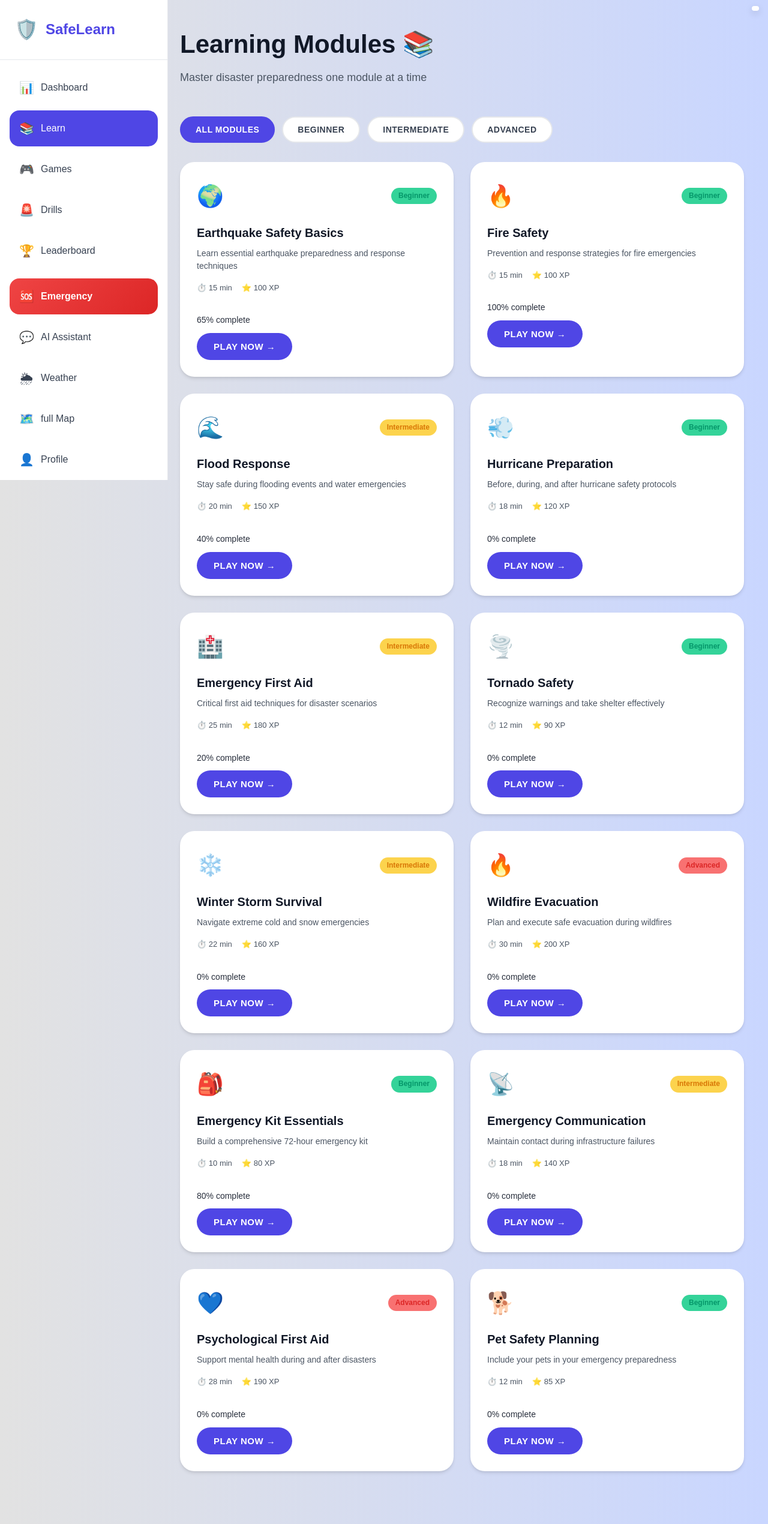
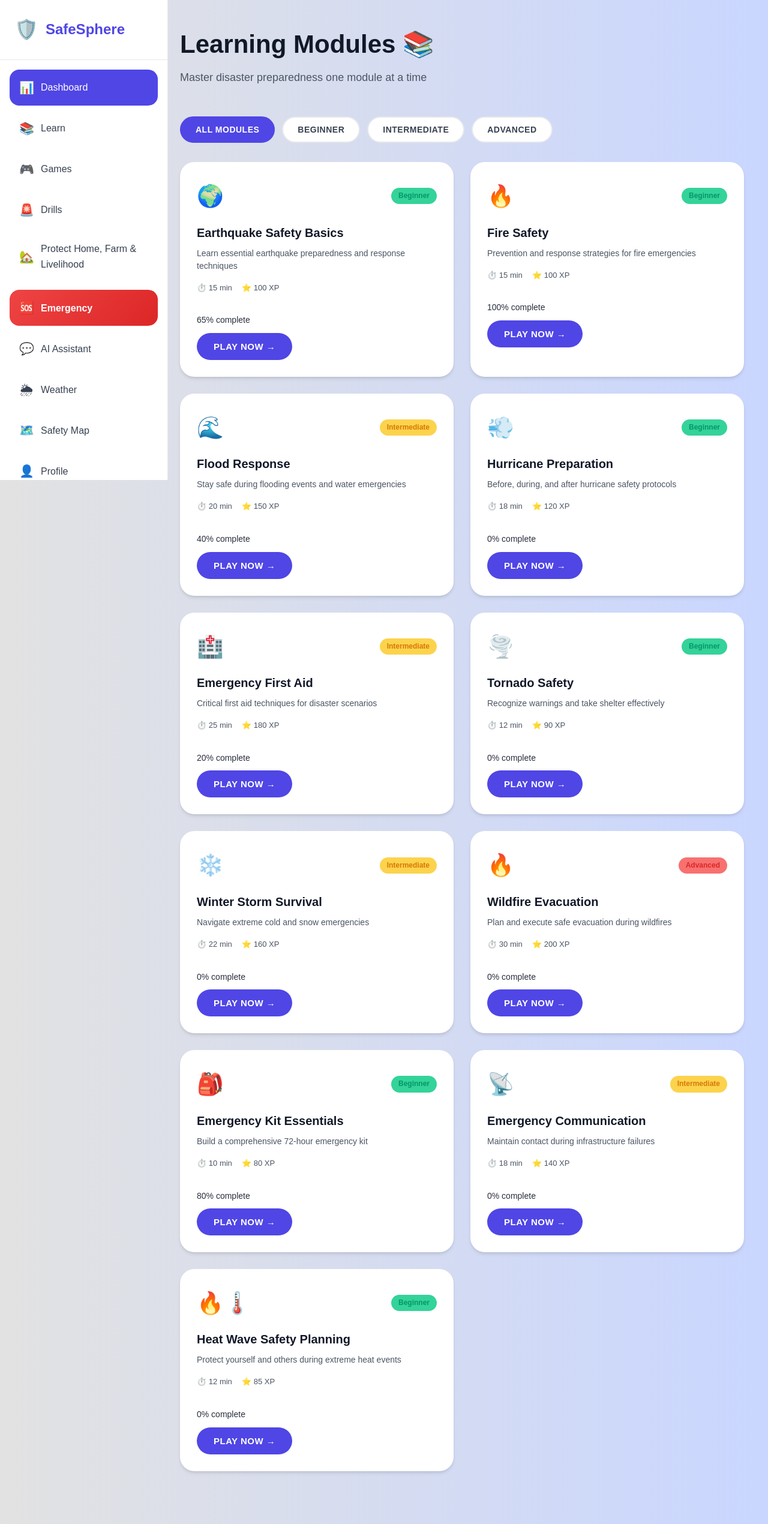
Before and after one commit to abhaysahu-cse/SafeSphere, a Django app: page /learn/ in a window 1280 px wide. Shown: the whole page at 60% size. Run offline with Django 5.2, Linux system fonts and the light colour scheme.

Commit message:
Feature: add Protect Home, Farm & Livelihood role pages + sidebar include

```diff
--- a/safe/templates/learn.html
+++ b/safe/templates/learn.html
@@ -10,28 +10,13 @@
     <link rel="stylesheet" href="{% static 'css/styles.css' %}">
     <script src="script.js" defer></script>
 </head>
-<script type="text/javascript">
-function googleTranslateElementInit() {
-  new google.translate.TranslateElement(
-    {
-      pageLanguage: 'en',
-      includedLanguages: 'en,hi,ta,te,bn,gu,kn,ml,mr,pa,ur',
-      layout: google.translate.TranslateElement.InlineLayout.SIMPLE
-    },
-    'google_translate_element'
-  );
-}
-</script>
-
-<script src="https://translate.google.com/translate_a/element.js?cb=googleTranslateElementInit"></script>
-
 <body>
     <!-- Sidebar -->
 <aside class="sidebar" id="sidebar">
     <div class="sidebar-header">
         <div class="logo">
             <span class="logo-icon">🛡️</span>
-                <span class="logo-text">SafeLearn</span>
+            <span class="logo-text">SafeSphere</span>
         </div>
         <button class="sidebar-toggle" id="sidebarToggle" aria-label="Toggle sidebar">
             <span class="toggle-icon">☰</span>
@@ -39,31 +24,31 @@ function googleTranslateElementInit() {
     </div>
 
     <nav class="sidebar-nav">
-            <a href="{% url 'index' %}" class="nav-link" data-page="dashboard">
+        <a href="{% url 'index' %}" class="nav-link active">
             <span class="nav-icon">📊</span>
             <span class="nav-text">Dashboard</span>
         </a>
-            <a href="{% url 'learn' %}" class="nav-link active" data-page="learn">
+        <a href="{% url 'learn' %}" class="nav-link">
             <span class="nav-icon">📚</span>
             <span class="nav-text">Learn</span>
         </a>
-            <a href="{% url 'games' %}" class="nav-link" data-page="games">
+        <a href="{% url 'games' %}" class="nav-link">
             <span class="nav-icon">🎮</span>
             <span class="nav-text">Games</span>
         </a>
-            <a href="{% url 'drills' %}" class="nav-link" data-page="drills">
+        <a href="{% url 'drills' %}" class="nav-link">
             <span class="nav-icon">🚨</span>
             <span class="nav-text">Drills</span>
         </a>
-            <a href="{% url 'leaderboard' %}" class="nav-link" data-page="leaderboard">
-                <span class="nav-icon">🏆</span>
-                <span class="nav-text">Leaderboard</span>
+         <a href="{% url 'protect' %}" class="nav-link">
+            <span class="nav-icon">🏡</span>
+            <span class="nav-text">Protect Home, Farm & Livelihood</span>
         </a>
-            <a href="{% url 'emergency' %}" class="nav-link emergency-link" data-page="emergency">
+        <a href="{% url 'emergency' %}" class="nav-link emergency-link">
             <span class="nav-icon">🆘</span>
             <span class="nav-text">Emergency</span>
         </a>
-            <a href="{% url 'chat' %}" class="nav-link" data-page="chat">
+        <a href="{% url 'chat' %}" class="nav-link">
             <span class="nav-icon">💬</span>
             <span class="nav-text">AI Assistant</span>
         </a>
@@ -76,21 +61,19 @@ function googleTranslateElementInit() {
         <!-- Map page -->
         <a href="{% url 'map' %}" class="nav-link">
             <span class="nav-icon">🗺️</span>
-            <span class="nav-text">full Map</span>
+            <span class="nav-text">Safety Map</span>
         </a>
-
-            <a href="{% url 'profile' %}" class="nav-link" data-page="profile">
+        <a href="{% url 'profile' %}" class="nav-link">
             <span class="nav-icon">👤</span>
             <span class="nav-text">Profile</span>
         </a>
+
     </nav>
 </aside>
 
     <!-- Main Content -->
     <main class="main-content">
         <header class="page-header">
-            <div id="google_translate_element"  class="lang-fixed"></div>
-
             <div class="header-content">
                 <h1 class="page-title">Learning Modules 📚</h1>
                 <p class="page-subtitle">Master disaster preparedness one module at a time</p>
@@ -219,21 +202,12 @@ function googleTranslateElementInit() {
                 progress: 0,
                 xp: 140
             },
+
             {
-                id: 'FirstAid',
-                title: 'Psychological First Aid',
-                description: 'Support mental health during and after disasters',
-                icon: '💙',
-                difficulty: 'advanced',
-                duration: 28,
-                progress: 0,
-                xp: 190
-            },
-            {
-                id: 'pets-safety',
-                title: 'Pet Safety Planning',
-                description: 'Include your pets in your emergency preparedness',
-                icon: '🐕',
+                id: 'HeatWave-safety',
+                title: 'Heat Wave Safety Planning',
+                description: 'Protect yourself and others during extreme heat events',
+                icon: '🔥🌡️',
                 difficulty: 'beginner',
                 duration: 12,
                 progress: 0,
@@ -304,6 +278,11 @@ function googleTranslateElementInit() {
     if (moduleId === 'fire_sefty') {
         window.location.href = "{% url 'fire_sefty_modules' %}";
     }
+
+    else if (moduleId === 'flood-response') {
+        window.location.href = "{% url 'flood' %}";
+    }
+
     else if (moduleId === 'Earthquake_Safety') {
         window.location.href = "{% url 'Earthquake_Safety' %}";
     }
@@ -317,14 +296,8 @@ function googleTranslateElementInit() {
         window.location.href = "{% url 'Cyclone_Safety' %}";
     }
 
-    else if (moduleId === 'FirstAid') {
+    else if (moduleId === 'first-aid') {
         window.location.href = "{% url 'Firstaid' %}";
-    }
-    else if (moduleId ===  'winter-storms'){
-        window.location.href = "{% url 'WinterStorms_Safety' %}";
-    }
-    else if (moduleId === 'flood-response'){
-        window.location.href ="{% url 'flood' %}";
     }
 }
 
--- a/safe/views.py
+++ b/safe/views.py
@@ -194,6 +194,30 @@ def WinterStorms_Safety(request):
     return render(request, "learn/winterstorm.html")
 
 
+def ar_hub(request):
+    return render(request, "ar/index.html")
+
+
+
+def protect_index(request):
+    """
+    Role selection page: Protect Home, Farm & Livelihood
+    """
+    return render(request, "protect/index.html")
+
+def protect_farmers(request):
+    return render(request, "protect/farmers.html")
+
+def protect_households(request):
+    return render(request, "protect/households.html")
+
+def protect_community(request):
+    return render(request, "protect/community.html")
+
+def protect_schools(request):
+    return render(request, "protect/schools.html")
+
+
 
 def zones_api(request):
     data = [
--- a/safespera/urls.py
+++ b/safespera/urls.py
@@ -1,96 +1,95 @@
 """
 URL configuration for safespera project.
 
-The `urlpatterns` list routes URLs to views. For more information please see:
-    https://docs.djangoproject.com/en/5.2/topics/http/urls/
-Examples:
-Function views
-    1. Add an import:  from my_app import views
-    2. Add a URL to urlpatterns:  path('', views.home, name='home')
-Class-based views
-    1. Add an import:  from other_app.views import Home
-    2. Add a URL to urlpatterns:  path('', Home.as_view(), name='home')
-Including another URLconf
-    1. Import the include() function: from django.urls import include, path
-    2. Add a URL to urlpatterns:  path('blog/', include('blog.urls'))
+This file is the single authoritative urls.py (no i18n_patterns).
+All app routes are declared here (kept from previous version).
 """
+
 from django.contrib import admin
-
+from django.urls import path, include
 from django.conf import settings
 from django.conf.urls.static import static
-from safe import views
-from django.urls import path, include
-from safe import views as safe_views
 
-from safe.views import index, learn, drills, games, leaderboard, emergency, profile, chat,escape_room,Flood_Safety,earth ,fire_sefty_modules ,Earthquake_Safety ,FireSafety ,Cyclone_Safety ,Firstaid, signup_view, login_view, logout_view
+# Auth views
 from django.contrib.auth import views as auth_views
 
-from django.conf.urls.i18n import i18n_patterns
-from django.conf.urls.i18n import set_language
+# Application views
+from safe import views
 
+# For clarity: expose specific views if needed (optional)
+# from safe.views import index, learn, drills, games, leaderboard, emergency, profile, chat, escape_room
+# You can keep using views.<name> below.
 
 urlpatterns = [
+    path('admin/', admin.site.urls),
 
-    path("i18n/", include("django.conf.urls.i18n")),
-]
+    # Core pages
+    path('', views.index, name='index'),
+    path('learn/', views.learn, name='learn'),
+    path('drills/', views.drills, name='drills'),
+    path('games/', views.games, name='games'),
+    path('leaderboard/', views.leaderboard, name='leaderboard'),
+    path('emergency/', views.emergency, name='emergency'),
+    path('chat/', views.chat, name='chat'),
+    path('profile/', views.profile, name='profile'),
 
-urlpatterns += i18n_patterns(
-    path('admin/', admin.site.urls),
-    path('', views.index, name='index'),
-    path('learn/', learn, name='learn'),
-    path('drills/', drills, name='drills'),
-    path('games/', games, name='games'),
-    path('leaderboard/', leaderboard, name='leaderboard'),
-    path('emergency/', emergency, name='emergency'),
-    path('chat/', chat, name='chat'),
-    path('profile/', views.profile, name='profile'),
-    path("games/escape-room/", escape_room, name="escape_room"),
-    # path('games/', games, name='games'),
-    path("games/Flood_SafetyG", Flood_Safety, name="Flood_SafetyG"),
-    path("games/earth", earth, name="earth"),
-    path("learn/fire_sefty", fire_sefty_modules, name="fire_sefty_modules"),
-    path("learn/Earthquake_Safety", Earthquake_Safety, name="Earthquake_Safety"),
-    path("learn/Fire-Safety", FireSafety, name="FireSafety"),
-    path("learn/Cyclone_Safety", Cyclone_Safety, name="Cyclone_Safety"),
-    path("learn/Firstaid", Firstaid, name="Firstaid"),
-    path('signup/', signup_view, name='signup'),
-    path('login/', login_view, name='login'),
-    path('logout/', logout_view, name='logout'),
-    path('password_reset/', auth_views.PasswordResetView.as_view(), name='password_reset'),
-    path('password_reset/done/', auth_views.PasswordResetDoneView.as_view(), name='password_reset_done'),
-    path('reset/<uidb64>/<token>/', auth_views.PasswordResetConfirmView.as_view(), name='password_reset_confirm'),
+    # Games & escape room
+    path("games/escape-room/", views.escape_room, name="escape_room"),
+    path("games/Flood_SafetyG", views.Flood_Safety, name="Flood_SafetyG"),
+    path("games/earth", views.earth, name="earth"),
 
-    path("weather/", views.weather, name="weather"),
-    path('map/', views.full_map, name='map'),
-    path('reset/done/', auth_views.PasswordResetCompleteView.as_view(), name='password_reset_complete'),
-      # ... existing routes ...
-    path('drills/simulation/', views.drills_simulation, name='drills_simulation'),
-
-
-    path("api/zones/", views.zones_api, name="zones_api"),
-    path('drills/simulation/', views.drill_simulation, name='drill_simulation'),
-    path('drills/flood/', views.flood_simulation, name='flood_simulation'),
-    path('drills/wildfire/', views.wildfire_simulation, name='wildfire_simulation'),
-    path('drills/cyclone/', views.cyclone_simulation, name='cyclone_simulation'),
-    path('vr/', views.vr_videos, name='vr_videos'),
-    path('drills/landslide/', views.landslide_simulation, name='landslide_simulation'),
-
+    # Learn modules
+    path("learn/fire_sefty", views.fire_sefty_modules, name="fire_sefty_modules"),
+    path("learn/Earthquake_Safety", views.Earthquake_Safety, name="Earthquake_Safety"),
+    path("learn/Fire-Safety", views.FireSafety, name="FireSafety"),
+    path("learn/Cyclone_Safety", views.Cyclone_Safety, name="Cyclone_Safety"),
+    path("learn/Firstaid", views.Firstaid, name="Firstaid"),
     path('learn/flood/', views.Flood_SafetyL, name='flood'),
-
-
-
-    path('learn/Cyclone_Safety/', views.Cyclone_Safety, name='Cyclone_Safety'),
     path('learn/tsunami/', views.Tsunami_Safety, name='Tsunami_Safety'),
     path('learn/tornado/', views.Tornado_Safety, name='Tornado_Safety'),
     path('learn/heatwave/', views.HeatWave_Safety, name='HeatWave_Safety'),
     path('learn/firstaid/', views.FirstAid_Safety, name='FirstAid_Safety'),
-    path(
-        'learn/winterstorm/',
-        views.WinterStorms_Safety,
-        name='WinterStorms_Safety'
-    ),
-    )
+    path('learn/winterstorm/', views.WinterStorms_Safety, name='WinterStorms_Safety'),
 
-# Serve static files during development
+    # Drills & simulations
+    path('drills/simulation/', views.drills_simulation, name='drills_simulation'),
+    path('drills/simulation/', views.drill_simulation, name='drill_simulation'),  # note: duplicate path in original - keeps both names on same path
+    path('drills/flood/', views.flood_simulation, name='flood_simulation'),
+    path('drills/wildfire/', views.wildfire_simulation, name='wildfire_simulation'),
+    path('drills/cyclone/', views.cyclone_simulation, name='cyclone_simulation'),
+    path('drills/landslide/', views.landslide_simulation, name='landslide_simulation'),
+
+    # VR & Map
+    path('vr/', views.vr_videos, name='vr_videos'),
+    path('map/', views.full_map, name='map'),
+
+    # Weather & APIs
+    path("weather/", views.weather, name="weather"),
+    path("api/zones/", views.zones_api, name="zones_api"),
+
+    # Auth
+    path('signup/', views.signup_view, name='signup'),
+    path('login/', views.login_view, name='login'),
+    path('logout/', views.logout_view, name='logout'),
+
+    # Password reset flow
+    path('password_reset/', auth_views.PasswordResetView.as_view(), name='password_reset'),
+    path('password_reset/done/', auth_views.PasswordResetDoneView.as_view(), name='password_reset_done'),
+    path('reset/<uidb64>/<token>/', auth_views.PasswordResetConfirmView.as_view(), name='password_reset_confirm'),
+    path('reset/done/', auth_views.PasswordResetCompleteView.as_view(), name='password_reset_complete'),
+
+    # # AR hub (marker & markerless)
+    # path('ar/', views.ar_hub, name='ar_hub'),
+
+    # Protect Home, Farm & Livelihood
+    path('protect/', views.protect_index, name='protect'),
+    path('protect/farmers/', views.protect_farmers, name='protect_farmers'),
+    path('protect/households/', views.protect_households, name='protect_households'),
+    path('protect/community/', views.protect_community, name='protect_community'),
+    path('protect/schools/', views.protect_schools, name='protect_schools'),
+
+]
+
+# Serve static files during development only
 if settings.DEBUG:
     urlpatterns += static(settings.STATIC_URL, document_root=settings.STATIC_ROOT)
```
Also changed, not shown: safe/templates/chat.html (+17 -14 lines), safe/templates/drills.html (+17 -14 lines), safe/templates/emergency.html (+14 -13 lines), safe/templates/games.html (+14 -17 lines), safe/templates/profile.html (+15 -14 lines), safe/templates/protect/index.html (added, +48 -0 lines), safe/templates/protect/schoole.html (added, +24 -0 lines), safe/templates/weather.html (+15 -14 lines), safe/templates/protect/community.html (added), safe/templates/protect/farmers.html (added), safe/templates/protect/households.html (added). Lines whose indentation alone changed are shown as unchanged.
